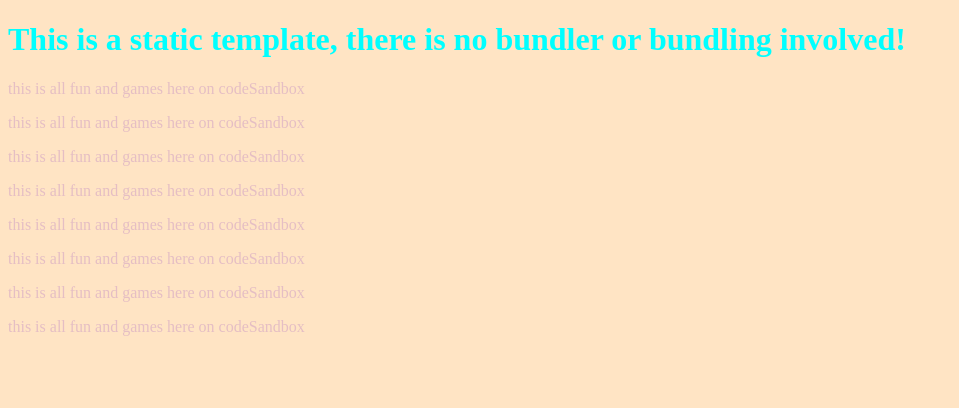
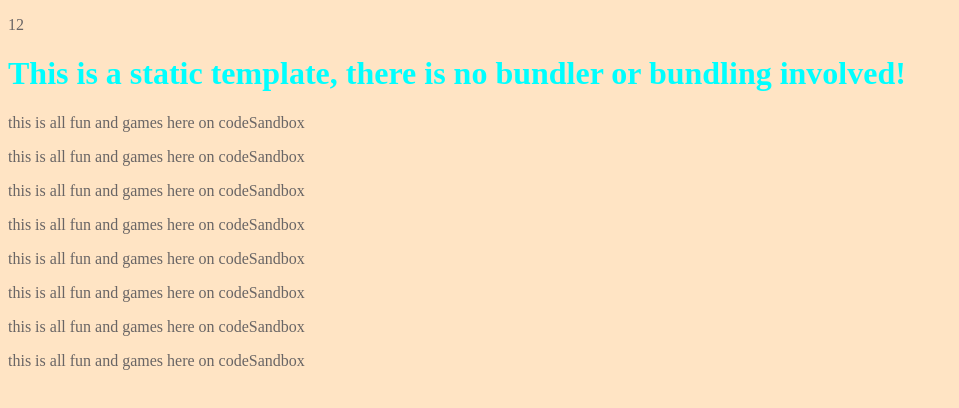
Before and after one commit to jmegan1/10-JavaScript-array-methods-you-should-know, a website: page index.html in a window 1280 px wide. Shown: the whole page, without its empty margins (0-959 px from the left). Drawn offline with Linux system fonts and the light colour scheme.

Commit message:
new-function
added a js page and function
changed some color

```diff
--- a/index.css
+++ b/index.css
@@ -1,6 +1,6 @@
 body {
   background-color: bisque;
-  color: rgb(229, 190, 196);
+  color: rgb(105, 101, 101);
 }
 h1 {
   color: aqua;
--- a/index.html
+++ b/index.html
@@ -8,6 +8,7 @@
     <title>Static Template</title>
   </head>
   <body>
+    <p id="demo"></p>
     <h1>
       This is a static template, there is no bundler or bundling involved!
     </h1>
@@ -19,6 +20,6 @@
     <p>this is all fun and games here on codeSandbox</p>
     <p>this is all fun and games here on codeSandbox</p>
     <p>this is all fun and games here on codeSandbox</p>
-    <p src=''
+    <script src="index.js"></script>
   </body>
 </html>
--- /dev/null
+++ b/index.js
@@ -0,0 +1,4 @@
+function myFunction(p1, p2) {
+  return p1 * p2;
+}
+document.getElementById("demo").innerHTML = myFunction(4, 3);
```
